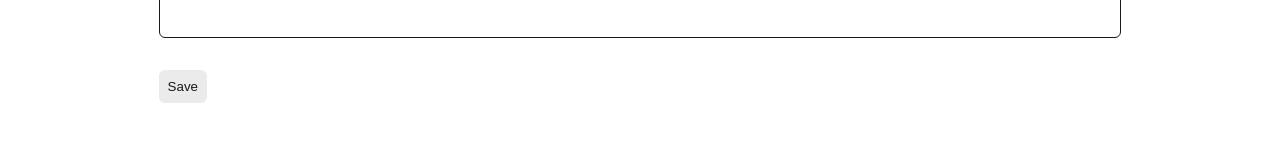
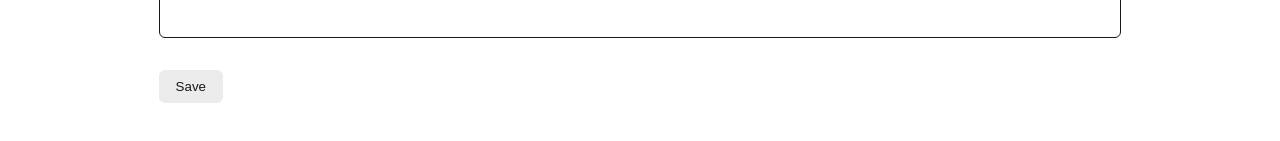
Before and after one commit to afneybeyb/shareidea, a Vue app: page / in a window 1280 px wide. Shown: the part 539-680 px from the top of the page. Built offline with nearby package versions, Linux system fonts and the light colour scheme; no server answers.

Commit message:
changed button padding-inline

```diff
--- a/src/assets/base.css
+++ b/src/assets/base.css
@@ -113,7 +113,7 @@ a:hover {
 button {
 	position: relative;
 	margin-block: 0.5rem;
-	padding: 0.5rem;
+	padding: 0.5rem 1rem;
 
 	color: var(--color-text);
 	background-color: var(--color-bg2);
```
